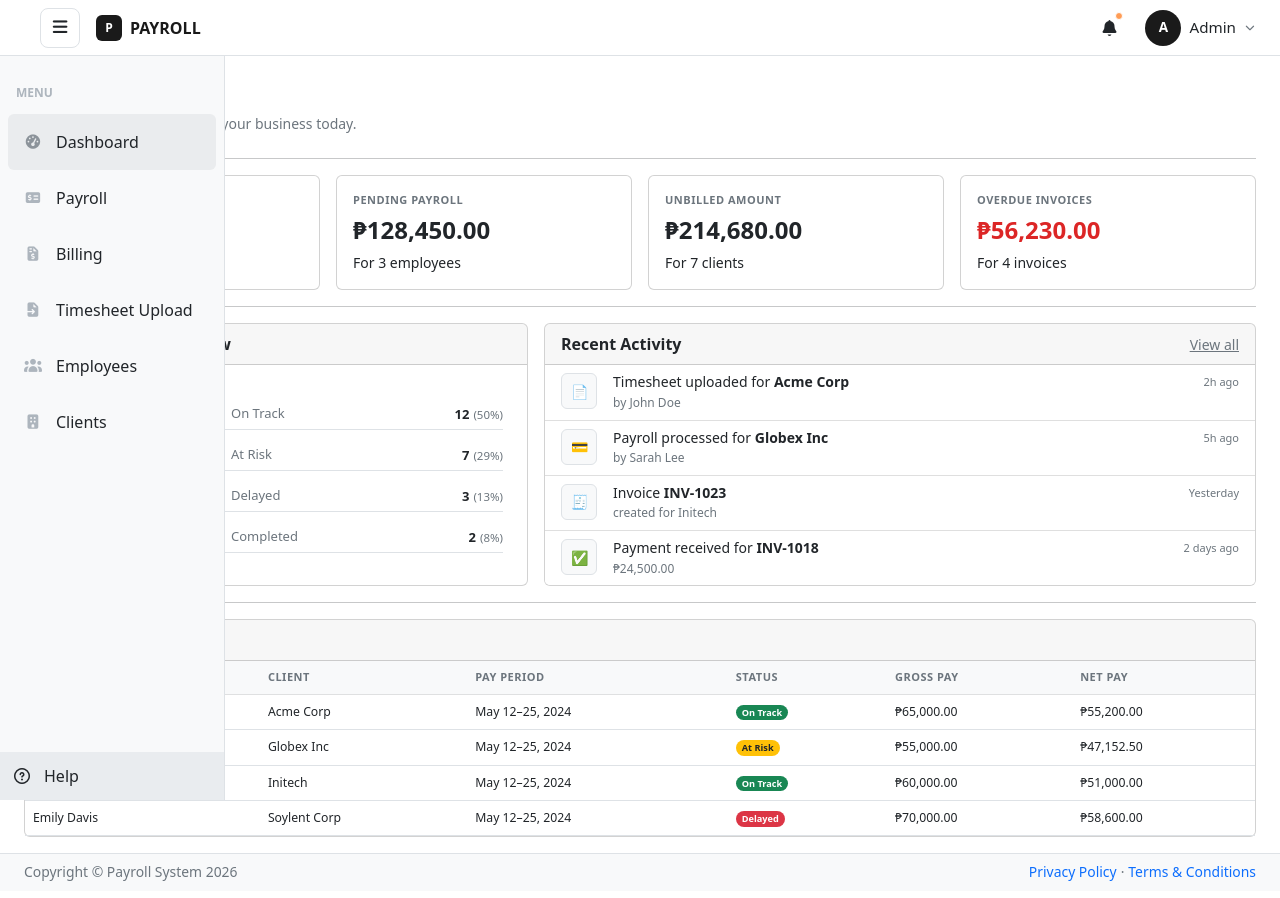
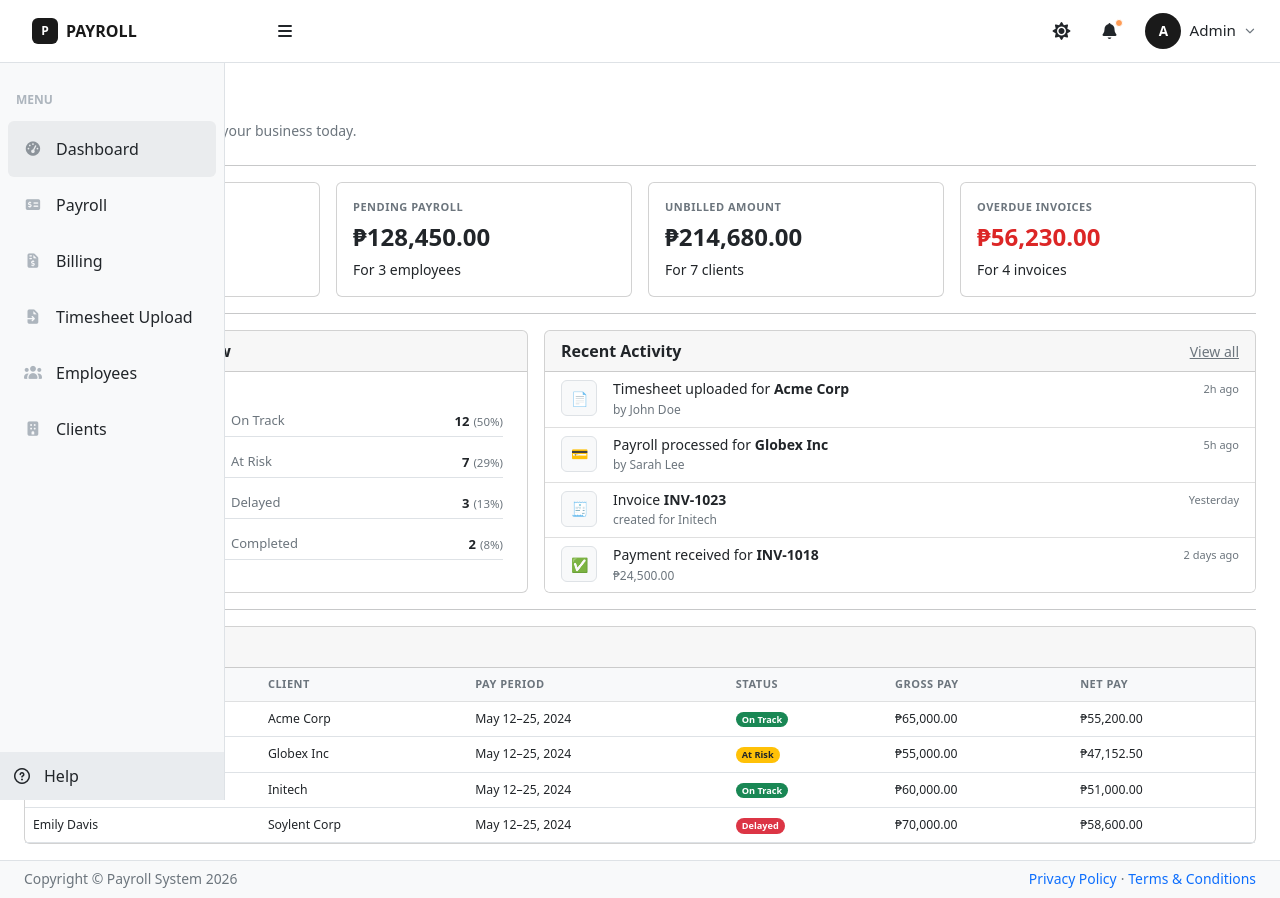
Before and after one commit to melchie04/payroll-system, a React (Vite) app in the folder frontend/: page / in a window 1280 px wide. Built offline with nearby package versions, Linux system fonts and the light colour scheme.

Commit message:
Update: Top navigation

```diff
--- a/frontend/src/assets/scss/custom.scss
+++ b/frontend/src/assets/scss/custom.scss
@@ -86,54 +86,173 @@
 }
 
 /* ============================================================
-   TopNav buttons — sidebar toggle (bordered box), notifications
-   (soft circle), and the user trigger (plain hover), matching the
-   reference template while reusing this project's own theme
-   variables so light/dark mode both work automatically.
+   Fixed-navbar offset fix — this project's SB-Admin-based layout
+   (body.sb-nav-fixed) hardcodes the navbar at height: 56px and
+   offsets the page content by that same fixed 56px, assuming the
+   navbar is always exactly one row tall. The mobile quick-actions
+   row breaks that assumption: the navbar had no background past
+   56px, and the page content still started at the old fixed
+   offset, so the second row visually overlapped the page below it.
+
+   TopNav.jsx measures the navbar's real rendered height and
+   publishes it as --topnav-offset; these rules let the navbar grow
+   to fit its content and use that variable instead of the
+   hardcoded 56px (falls back to 56px before the value is measured
+   on first paint). Selectors match the originals exactly so
+   specificity ties resolve correctly.
    ============================================================ */
 
-.nav-box-btn {
+.sb-topnav {
+  height: auto !important;
+  min-height: 56px;
+}
+.sb-nav-fixed #layoutSidenav #layoutSidenav_content {
+  top: var(--topnav-offset, 56px) !important;
+}
+.sb-nav-fixed #layoutSidenav #layoutSidenav_nav .sb-sidenav {
+  padding-top: var(--topnav-offset, 56px) !important;
+}
+
+.nav-icon-btn,
+.nav-user-btn,
+#sidebarToggle {
+  --topnav-icon-color: var(--bs-dark);
+  --topnav-icon-color-muted: var(--bs-gray-600);
+  --topnav-btn-hover-bg: rgba(0, 0, 0, 0.08);
+}
+[data-bs-theme="dark"] .nav-icon-btn,
+[data-bs-theme="dark"] .nav-user-btn,
+[data-bs-theme="dark"] #sidebarToggle {
+  --topnav-icon-color: var(--bs-white);
+  --topnav-icon-color-muted: var(--bs-gray-400);
+  --topnav-btn-hover-bg: rgba(255, 255, 255, 0.14);
+}
+
+/* ============================================================
+   One shared icon-button system for every icon-only topnav
+   control — sidebar toggle, theme, notifications, and the mobile
+   "..." toggle — so all of them are the same size/shape and behave
+   identically on hover, on both desktop and mobile.
+
+   .nav-icon-btn is used on both <button> and <a> elements. Without
+   this reset, a raw <button> keeps its native browser chrome
+   (border, background, padding) even with the same custom class as
+   an <a> — which is exactly why the theme button used to look
+   different from the notification bell despite nominally sharing a
+   class. Resetting appearance/border/background/padding here makes
+   both element types render identically.
+   ============================================================ */
+.nav-icon-btn,
+#sidebarToggle {
+  appearance: none;
+  -webkit-appearance: none;
+  border: none;
+  background-color: transparent;
+  padding: 0;
+  margin: 0;
+  cursor: pointer;
+}
+.nav-icon-btn,
+#sidebarToggle {
   width: 40px;
   height: 40px;
-  border: 1px solid var(--bs-border-color);
-  border-radius: 0.5rem;
-  background-color: var(--bs-body-bg);
-  color: var(--bs-body-color);
-  font-size: 1.05rem;
-  transition: background-color 0.15s ease-in-out, border-color 0.15s ease-in-out;
+  display: inline-flex;
+  align-items: center;
+  justify-content: center;
+  flex-shrink: 0;
+  border-radius: 50%;
+  color: var(--topnav-icon-color);
+  font-size: 1rem;
+  line-height: 1;
+  text-decoration: none;
+  transition: background-color 0.15s ease-in-out, color 0.15s ease-in-out;
 }
-.nav-box-btn:hover {
-  background-color: rgba(0, 0, 0, 0.04);
-}
-[data-bs-theme="dark"] .nav-box-btn:hover {
-  background-color: rgba(255, 255, 255, 0.06);
+.nav-icon-btn:hover,
+.nav-icon-btn:focus-visible,
+#sidebarToggle:hover,
+#sidebarToggle:focus-visible {
+  background-color: var(--topnav-btn-hover-bg);
+  color: var(--topnav-icon-color);
 }
 
-.nav-circle-btn {
-  width: 40px;
-  height: 40px;
-  border-radius: 50%;
-  background-color: var(--bs-tertiary-bg);
-  color: var(--bs-body-color);
-  font-size: 1rem;
-  transition: background-color 0.15s ease-in-out;
-}
-.nav-circle-btn:hover {
-  background-color: rgba(0, 0, 0, 0.06);
-}
-[data-bs-theme="dark"] .nav-circle-btn:hover {
-  background-color: rgba(255, 255, 255, 0.08);
+/* Sidebar toggle used to be a plain Bootstrap .btn-link (default
+   color: --bs-link-color, i.e. blue) with no fixed size — it's now
+   on .nav-icon-btn like everything else, but this color override is
+   kept as a safety net in case any higher-specificity legacy rule
+   elsewhere in the bundle still targets #sidebarToggle directly. */
+#sidebarToggle {
+  color: var(--topnav-icon-color) !important;
 }
 
 .nav-user-btn {
   padding: 0.3rem 0.5rem;
   border-radius: 0.5rem;
-  color: var(--bs-body-color);
-  transition: background-color 0.15s ease-in-out;
+  color: var(--topnav-icon-color);
+  transition: background-color 0.15s ease-in-out, color 0.15s ease-in-out;
 }
 .nav-user-btn:hover {
-  background-color: rgba(0, 0, 0, 0.04);
+  background-color: var(--topnav-btn-hover-bg);
 }
-[data-bs-theme="dark"] .nav-user-btn:hover {
-  background-color: rgba(255, 255, 255, 0.06);
+.nav-user-btn .fa-chevron-down {
+  color: var(--topnav-icon-color-muted);
 }
+[data-bs-theme="dark"] .nav-user-btn .text-body {
+  color: var(--topnav-icon-color) !important;
+}
+
+/* Divider above the revealed mobile row — Bootstrap's own
+   .border-top utility uses a static (non-dark-aware) border
+   color in this project's Bootstrap build, so it's redefined
+   here rather than relied on in TopNav.jsx. */
+.nav-mobile-controls {
+  border-top: 1px solid var(--bs-border-color);
+}
+[data-bs-theme="dark"] .nav-mobile-controls {
+  border-top-color: rgba(255, 255, 255, 0.12);
+}
+
+/* Mobile-only: center the brand between the sidebar toggle (left) and
+   the "..." button (right). Taking it out of the flex flow (absolute,
+   centered on the navbar itself, which is already position: fixed)
+   means the toggle and more-button naturally land at the true edges
+   regardless of their own widths — no order-juggling needed. Reverts
+   to the normal in-flow desktop position above the md breakpoint, so
+   desktop is completely untouched. */
+@media (max-width: 767.98px) {
+  .nav-brand-mobile {
+    position: absolute;
+    left: 50%;
+    top: 50%;
+    transform: translate(-50%, -50%);
+    max-width: calc(100vw - 140px);
+    overflow: hidden;
+    white-space: nowrap;
+  }
+  .nav-brand-mobile .fs-6 {
+    overflow: hidden;
+    text-overflow: ellipsis;
+  }
+
+  /* Notification/user dropdown menus, forced mobile-safe.
+     Bootstrap positions these at runtime via Popper.js — the
+     dropdown-menu-start/-end classes are only a hint, and depending
+     on exactly where the trigger sits, Popper can still place the
+     panel so it overflows the left or right edge of a narrow
+     screen. Rather than depend on that, pin both menus to the same
+     fixed, guaranteed-visible panel below the navbar on mobile:
+     margined in from both edges, ignoring Popper's calculated
+     position/transform entirely (the !important values below beat
+     the plain inline styles Popper sets). */
+  .topnav-dropdown-menu {
+    position: fixed !important;
+    inset: auto 16px auto 16px !important;
+    top: var(--topnav-offset, 56px) !important;
+    margin-top: 8px !important;
+    width: auto !important;
+    min-width: 0 !important;
+    max-width: none !important;
+    max-height: calc(100vh - var(--topnav-offset, 56px) - 24px);
+    overflow-y: auto;
+    transform: none !important;
+  }
+}
--- a/frontend/src/components/TopNav.jsx
+++ b/frontend/src/components/TopNav.jsx
@@ -1,3 +1,4 @@
+import { useEffect, useRef, useState } from "react";
 import { Link } from "react-router-dom";
 import { useTheme } from "../context/ThemeContext.jsx";
 import { useCurrentUser } from "../context/CurrentUserContext.jsx";
@@ -11,69 +12,13 @@ function initialsOf(name = "") {
     .join("");
 }
 
-export default function TopNav({ onToggleSidebar }) {
-  const { theme, setTheme } = useTheme();
-  const { user } = useCurrentUser();
-  const isDark = theme === "dark";
-
-  const toggleTheme = () => {
-    setTheme(isDark ? "light" : "dark");
-  };
-
+/* Shared notification dropdown menu — used by both the desktop trigger
+   and the mobile trigger so the two stay in sync automatically. */
+function NotificationsMenu({ id, align = "end" }) {
   return (
-    <nav className={`sb-topnav navbar navbar-expand ${isDark ? "navbar-dark bg-dark" : "navbar-light bg-white"} border-bottom px-2 px-md-3`}>
-      {/* Sidebar Toggle */}
-      <button
-        className="nav-box-btn d-flex align-items-center justify-content-center order-1 order-md-0 me-2 me-md-0 ms-1 ms-md-4"
-        id="sidebarToggle"
-        onClick={onToggleSidebar}
-      >
-        <i className="fas fa-bars"></i>
-      </button>
-
-      {/* Navbar Brand */}
-      <Link className="navbar-brand d-flex align-items-center gap-2 order-2 order-md-1 ps-1 ps-md-3" to="/">
-        <span
-          className="d-inline-flex align-items-center justify-content-center rounded-2 fw-bold"
-          style={{
-            width: 26,
-            height: 26,
-            background: isDark ? "#fff" : "#1a1a1a",
-            color: isDark ? "#1a1a1a" : "#fff",
-            fontSize: 12,
-          }}
-        >
-          P
-        </span>
-        <span className="fs-6 fw-semibold tracking-wider d-inline">PAYROLL</span>
-      </Link>
-
-      {/* Navigation Controls Wrapper */}
-      <div className="d-flex align-items-center ms-auto order-3 gap-1 gap-md-2">
-        {/* Notification Bell */}
-        <ul className="navbar-nav">
-          <li className="nav-item dropdown">
-            <a
-              className="nav-circle-btn d-flex align-items-center justify-content-center text-decoration-none"
-              id="navbarNotificationsDropdown"
-              href="#"
-              role="button"
-              data-bs-toggle="dropdown"
-              aria-expanded="false"
-            >
-              <span className="position-relative d-inline-block">
-                <i className="fas fa-bell"></i>
-                <span
-                  className="position-absolute top-0 start-100 translate-middle rounded-circle"
-                  style={{ width: 8, height: 8, background: "#ff9c55", border: "1.5px solid var(--bs-body-bg)" }}
-                >
-                  <span className="visually-hidden">New notifications</span>
-                </span>
-              </span>
-            </a>
     <ul
-              className="dropdown-menu dropdown-menu-end position-absolute shadow-sm"
-              aria-labelledby="navbarNotificationsDropdown"
+      className={`topnav-dropdown-menu dropdown-menu dropdown-menu-${align} position-absolute shadow-sm`}
+      aria-labelledby={id}
       style={{
         minWidth: "280px",
         maxWidth: "calc(100vw - 32px)",
@@ -81,10 +26,7 @@ export default function TopNav({ onToggleSidebar }) {
       }}
     >
       <li>
-                <div
-                  className="dropdown-header d-flex align-items-center gap-2 py-2 text-body fw-bold text-decoration-none"
-                  style={{ fontSize: "inherit" }}
-                >
+        <div className="dropdown-header d-flex align-items-center gap-2 py-2 text-body fw-bold text-decoration-none" style={{ fontSize: "inherit" }}>
           <i className="fas fa-bell fa-fw opacity-75 pt-1"></i>
           Notifications
         </div>
@@ -147,15 +89,36 @@ export default function TopNav({ onToggleSidebar }) {
         </Link>
       </li>
     </ul>
-          </li>
-        </ul>
+  );
+}
 
-        {/* User Account Dropdown */}
-        <ul className="navbar-nav">
-          <li className="nav-item dropdown">
+/* Notification bell trigger — uses the same .nav-icon-btn class as
+   every other topnav icon button (sidebar toggle, theme, "..."), so
+   sizing/shape/hover are identical everywhere on desktop and mobile. */
+function NotificationsTrigger({ id }) {
+  return (
+    <a className="nav-icon-btn text-decoration-none" id={id} href="#" role="button" data-bs-toggle="dropdown" aria-expanded="false">
+      <span className="position-relative d-inline-block">
+        <i className="fas fa-bell"></i>
+        <span
+          className="position-absolute top-0 start-100 translate-middle rounded-circle"
+          style={{ width: 8, height: 8, background: "#ff9c55", border: "1.5px solid var(--bs-body-bg)" }}
+        >
+          <span className="visually-hidden">New notifications</span>
+        </span>
+      </span>
+    </a>
+  );
+}
+
+/* User avatar + name trigger. nameClassName controls whether the name is
+   hidden on very small screens (desktop copy) or always shown (mobile
+   copy, where it has its own dedicated row so there's room for it). */
+function UserTrigger({ id, user, nameClassName = "d-none d-sm-inline" }) {
+  return (
     <a
       className="nav-user-btn d-flex align-items-center gap-2 text-decoration-none"
-              id="navbarDropdown"
+      id={id}
       href="#"
       role="button"
       data-bs-toggle="dropdown"
@@ -172,13 +135,20 @@ export default function TopNav({ onToggleSidebar }) {
           {initialsOf(user.name)}
         </span>
       )}
-              <span className="d-none d-sm-inline fw-medium text-body">{user.name}</span>
+      <span className={`fw-medium text-body ${nameClassName}`}>{user.name}</span>
       <i className="fas fa-chevron-down text-secondary" style={{ fontSize: "0.6rem" }}></i>
     </a>
+  );
+}
+
+/* Shared user dropdown menu — used by both the desktop trigger and the
+   mobile trigger so profile/settings/logout stay in sync. */
+function UserMenu({ id, user }) {
+  return (
     <ul
-              className="dropdown-menu dropdown-menu-end position-absolute shadow-sm"
-              aria-labelledby="navbarDropdown"
-              style={{ fontSize: "0.9rem" }}
+      className="topnav-dropdown-menu dropdown-menu dropdown-menu-end position-absolute shadow-sm"
+      aria-labelledby={id}
+      style={{ maxWidth: "calc(100vw - 32px)", fontSize: "0.9rem" }}
     >
       <li>
         <div className="dropdown-header py-2 text-decoration-none" style={{ fontSize: "inherit" }}>
@@ -214,27 +184,147 @@ export default function TopNav({ onToggleSidebar }) {
         <hr className="dropdown-divider" />
       </li>
       <li>
-                <button type="button" className="dropdown-item d-flex align-items-center justify-content-between gap-4 py-2" onClick={toggleTheme}>
-                  <span className="d-flex align-items-center gap-2">
-                    <i className={`fas ${isDark ? "fa-moon" : "fa-sun"} fa-fw opacity-75`}></i>
-                    Theme
-                  </span>
-                  <span className="badge rounded-pill bg-secondary text-capitalize fw-normal">{theme}</span>
-                </button>
-              </li>
-              <li>
-                <hr className="dropdown-divider" />
-              </li>
-              <li>
         <Link className="dropdown-item d-flex align-items-center gap-2 py-2 text-danger" to="/login">
           <i className="fas fa-right-from-bracket fa-fw opacity-75"></i>
           Logout
         </Link>
       </li>
     </ul>
+  );
+}
+
+export default function TopNav({ onToggleSidebar }) {
+  const { theme, setTheme } = useTheme();
+  const { user } = useCurrentUser();
+  const isDark = theme === "dark";
+  const [mobileControlsOpen, setMobileControlsOpen] = useState(false);
+  const navRef = useRef(null);
+
+  const toggleTheme = () => {
+    setTheme(isDark ? "light" : "dark");
+  };
+
+  // This project's fixed-navbar layout (body.sb-nav-fixed) hardcodes a
+  // 56px offset for the page content, matching the navbar's old fixed
+  // single-row height. Now that the navbar can grow taller on mobile
+  // (the quick-actions row below), that hardcoded offset would leave a
+  // gap where the navbar has no background and the page content
+  // underneath shows through / overlaps it. We measure the navbar's
+  // real height here and publish it as --topnav-offset, which
+  // custom.scss uses instead of the old hardcoded 56px.
+  useEffect(() => {
+    const navEl = navRef.current;
+    if (!navEl) return undefined;
+
+    const updateOffset = () => {
+      document.documentElement.style.setProperty("--topnav-offset", `${navEl.offsetHeight}px`);
+    };
+
+    updateOffset();
+
+    const resizeObserver = new ResizeObserver(updateOffset);
+    resizeObserver.observe(navEl);
+    window.addEventListener("resize", updateOffset);
+
+    return () => {
+      resizeObserver.disconnect();
+      window.removeEventListener("resize", updateOffset);
+    };
+  }, [mobileControlsOpen]);
+
+  return (
+    <nav
+      ref={navRef}
+      className={`sb-topnav navbar navbar-expand flex-wrap ${isDark ? "navbar-dark bg-dark" : "navbar-light bg-white"} border-bottom px-2 px-md-3`}
+    >
+      {/* Row 1: brand, sidebar toggle, desktop controls / mobile "more" toggle.
+          This is its own position:relative wrapper so the absolutely-centered
+          mobile brand (see .nav-brand-mobile in custom.scss) centers within
+          row 1's own height only — not the whole <nav>, which grows taller
+          once row 2 (mobile quick-actions) is revealed below. */}
+      <div className="d-flex align-items-center w-100 position-relative">
+        {/* Navbar Brand*/}
+        <Link
+          className="nav-brand-mobile navbar-brand ps-1 ps-md-3 d-flex justify-content-center justify-content-md-start align-items-center gap-2"
+          to="/"
+        >
+          <span
+            className="d-inline-flex align-items-center justify-content-center rounded-2 fw-bold"
+            style={{
+              width: 26,
+              height: 26,
+              background: isDark ? "#fff" : "#1a1a1a",
+              color: isDark ? "#1a1a1a" : "#fff",
+              fontSize: 12,
+            }}
+          >
+            P
+          </span>
+          <span className="fs-6 fw-semibold tracking-wider">PAYROLL</span>
+        </Link>
+
+        {/* Sidebar Toggle*/}
+        <button className="nav-icon-btn me-1 me-lg-0 ms-0 ms-md-3 ms-lg-4" id="sidebarToggle" onClick={onToggleSidebar}>
+          <i className="fas fa-bars"></i>
+        </button>
+
+        {/* Desktop Navigation Controls */}
+        <div className="d-none d-md-flex align-items-center ms-auto gap-1 gap-md-2">
+          <button type="button" className="nav-icon-btn" onClick={toggleTheme} aria-label="Toggle theme">
+            <i className={`fas ${isDark ? "fa-moon" : "fa-sun"}`}></i>
+          </button>
+
+          <ul className="navbar-nav">
+            <li className="nav-item dropdown">
+              <NotificationsTrigger id="navbarNotificationsDropdown" />
+              <NotificationsMenu id="navbarNotificationsDropdown" />
+            </li>
+          </ul>
+
+          <ul className="navbar-nav">
+            <li className="nav-item dropdown">
+              <UserTrigger id="navbarDropdown" user={user} />
+              <UserMenu id="navbarDropdown" user={user} />
             </li>
           </ul>
         </div>
+
+        {/* Mobile "more" toggle — reveals the quick-actions row below */}
+        <button
+          type="button"
+          className="nav-icon-btn d-md-none ms-auto"
+          onClick={() => setMobileControlsOpen((open) => !open)}
+          aria-expanded={mobileControlsOpen}
+          aria-controls="topnavMobileControls"
+          aria-label="Toggle quick actions"
+        >
+          <i className="fas fa-ellipsis"></i>
+        </button>
+      </div>
+
+      {/* Mobile quick-actions row (theme, notifications, user) */}
+      {mobileControlsOpen && (
+        <div
+          id="topnavMobileControls"
+          className="nav-mobile-controls d-flex d-md-none align-items-center justify-content-between w-100 mt-2 pt-2 gap-2"
+        >
+          <div className="d-flex align-items-center gap-2">
+            <button type="button" className="nav-icon-btn" onClick={toggleTheme} aria-label="Toggle theme">
+              <i className={`fas ${isDark ? "fa-moon" : "fa-sun"}`}></i>
+            </button>
+
+            <div className="dropdown">
+              <NotificationsTrigger id="navbarNotificationsDropdownMobile" />
+              <NotificationsMenu id="navbarNotificationsDropdownMobile" align="start" />
+            </div>
+          </div>
+
+          <div className="dropdown">
+            <UserTrigger id="navbarDropdownMobile" user={user} nameClassName="d-inline" />
+            <UserMenu id="navbarDropdownMobile" user={user} />
+          </div>
+        </div>
+      )}
     </nav>
   );
 }
```
Lines whose indentation alone changed are shown as unchanged.
